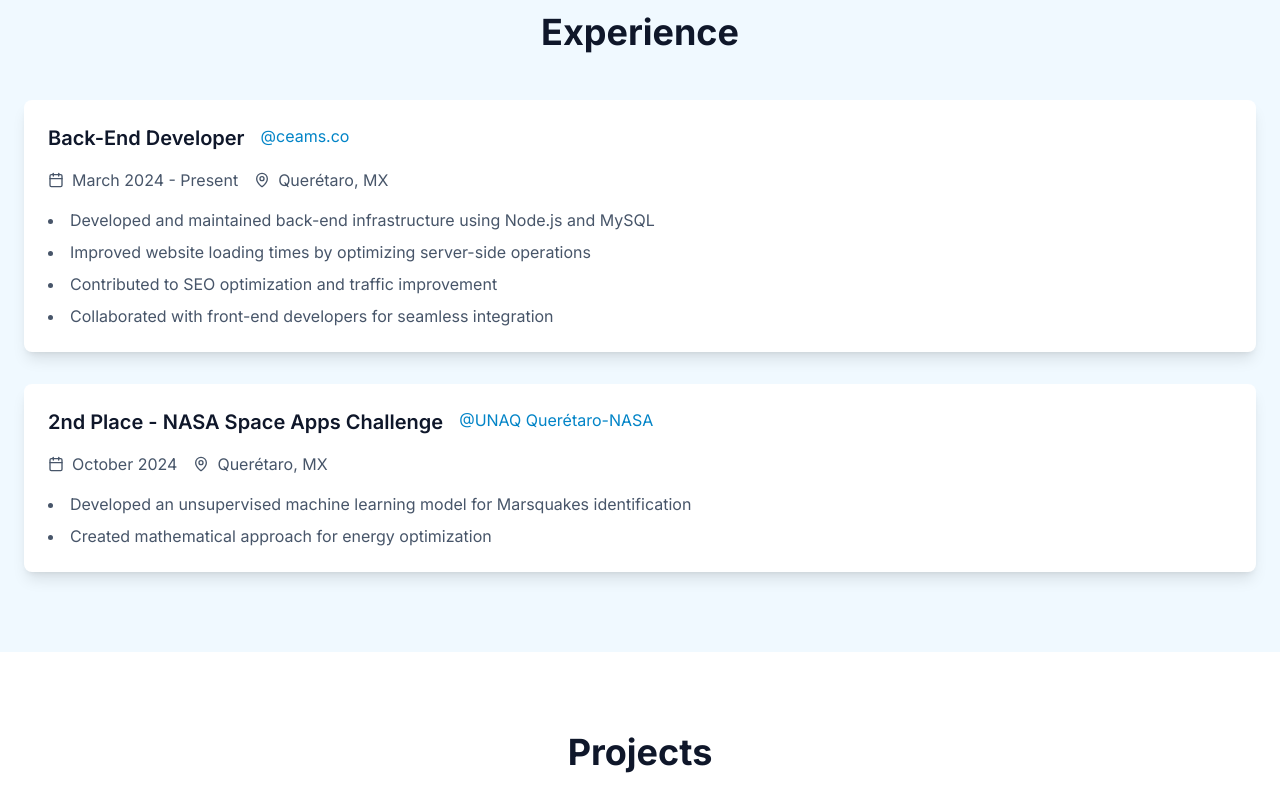
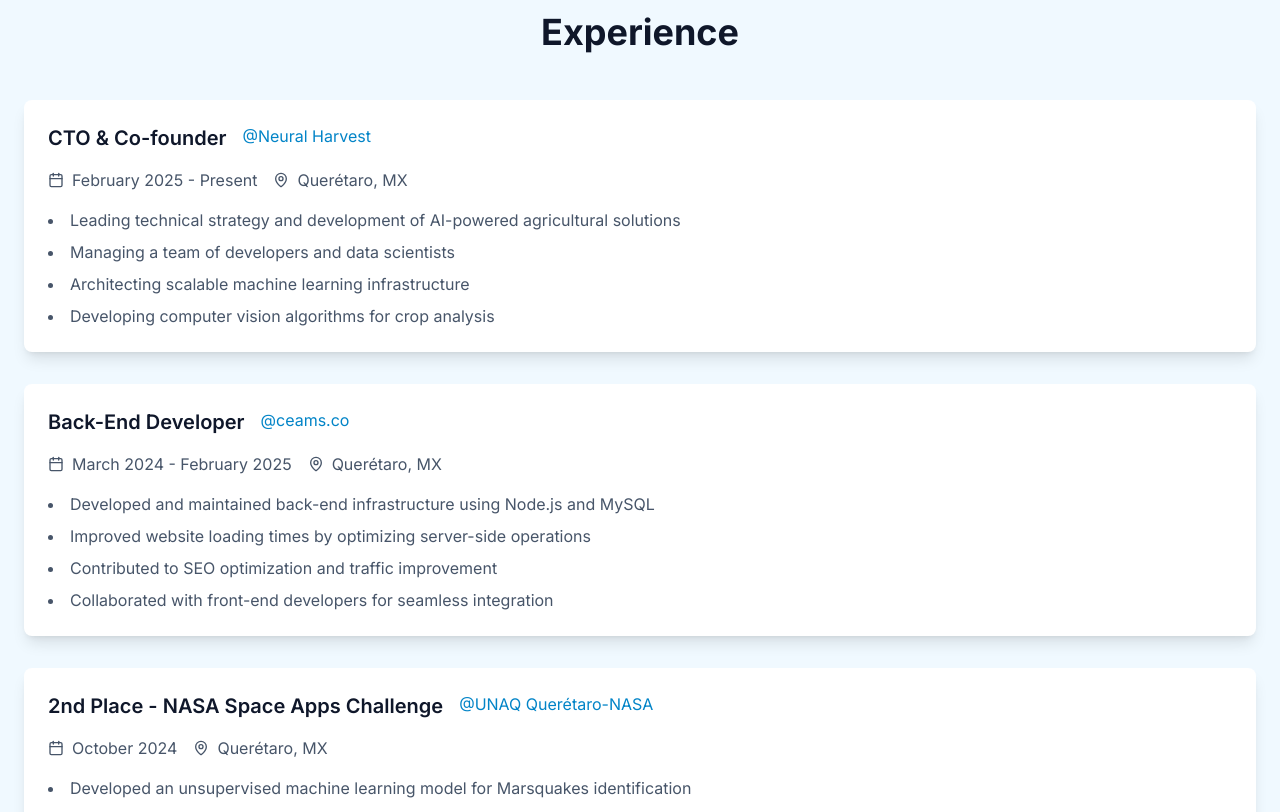
Before and after one commit to KIKW12/EA_Portfolio, a Next.js app: page / in a window 1280 px wide. Shown: the part 1980-2792 px from the top of the page. Built offline with nearby package versions, Linux system fonts and the light colour scheme.

Commit message:
updated experience and skills

```diff
--- a/components/sections/Experience.tsx
+++ b/components/sections/Experience.tsx
@@ -4,10 +4,24 @@ import { ExperienceType } from '../../types';
 
 const experienceData: ExperienceType[] = [
   {
+    title: "CTO & Co-founder",
+    company: "Neural Harvest",
+    location: "Querétaro, MX",
+    date: "February 2025 - Present",
+    website: "https://www.neuralharvest.com",
+    description: [
+      "Leading technical strategy and development of AI-powered agricultural solutions",
+      "Managing a team of developers and data scientists",
+      "Architecting scalable machine learning infrastructure",
+      "Developing computer vision algorithms for crop analysis"
+    ]
+  },
+  {
     title: "Back-End Developer",
     company: "ceams.co",
     location: "Querétaro, MX",
-    date: "March 2024 - Present",
+    date: "March 2024 - February 2025",
+    website: "https://ceams.co",
     description: [
       "Developed and maintained back-end infrastructure using Node.js and MySQL",
       "Improved website loading times by optimizing server-side operations",
@@ -45,9 +59,24 @@ export const Experience = () => {
                 <h3 className="text-xl font-semibold text-secondary-900 dark:text-white">
                   {exp.title}
                 </h3>
-                <span className="text-primary-600 dark:text-primary-400">
-                  @{exp.company}
-                </span>
+                {exp.website ? (
+                  <a
+                    href={exp.website}
+                    target="_blank"
+                    rel="noopener noreferrer"
+                    className="text-primary-600 dark:text-primary-400 hover:underline cursor-pointer"
+                    onClick={(e) => {
+                      e.preventDefault();
+                      window.open(exp.website, '_blank', 'noopener,noreferrer');
+                    }}
+                  >
+                    @{exp.company}
+                  </a>
+                ) : (
+                  <span className="text-primary-600 dark:text-primary-400">
+                    @{exp.company}
+                  </span>
+                )}
               </div>
               <div className="flex flex-wrap gap-4 text-secondary-600 dark:text-secondary-400 mb-4">
                 <div className="flex items-center gap-2">
--- a/components/sections/Skills.tsx
+++ b/components/sections/Skills.tsx
@@ -51,12 +51,12 @@ const skills: SkillsData = {
     {
       name: "React",
       icon: "https://raw.githubusercontent.com/devicons/devicon/master/icons/react/react-original.svg",
-      proficiency: "Intermediate" as const
+      proficiency: "Proficient" as const
     },
     {
       name: "Node.js",
       icon: "https://raw.githubusercontent.com/devicons/devicon/master/icons/nodejs/nodejs-original.svg",
-      proficiency: "Intermediate" as const
+      proficiency: "Proficient" as const
     },
     {
       name: "TensorFlow",
@@ -71,7 +71,7 @@ const skills: SkillsData = {
     {
       name: "WordPress",
       icon: "https://raw.githubusercontent.com/devicons/devicon/master/icons/wordpress/wordpress-plain.svg",
-      proficiency: "Intermediate" as const
+      proficiency: "Proficient" as const
     },
     {
       name: "Bootstrap",
@@ -83,7 +83,7 @@ const skills: SkillsData = {
     {
       name: "Git",
       icon: "https://raw.githubusercontent.com/devicons/devicon/master/icons/git/git-original.svg",
-      proficiency: "Intermediate" as const
+      proficiency: "Proficient" as const
     },
     {
       name: "Docker",
@@ -93,7 +93,7 @@ const skills: SkillsData = {
     {
       name: "Google Cloud",
       icon: "https://raw.githubusercontent.com/devicons/devicon/master/icons/googlecloud/googlecloud-original.svg",
-      proficiency: "Intermediate" as const
+      proficiency: "Proficient" as const
     },
     {
       name: "VS Code",
--- a/types/index.ts
+++ b/types/index.ts
@@ -14,6 +14,7 @@ export interface Project {
     location: string;
     date: string;
     description: string[];
+    website?: string;  // Optional website URL
   }
 
   export interface Education {
```
